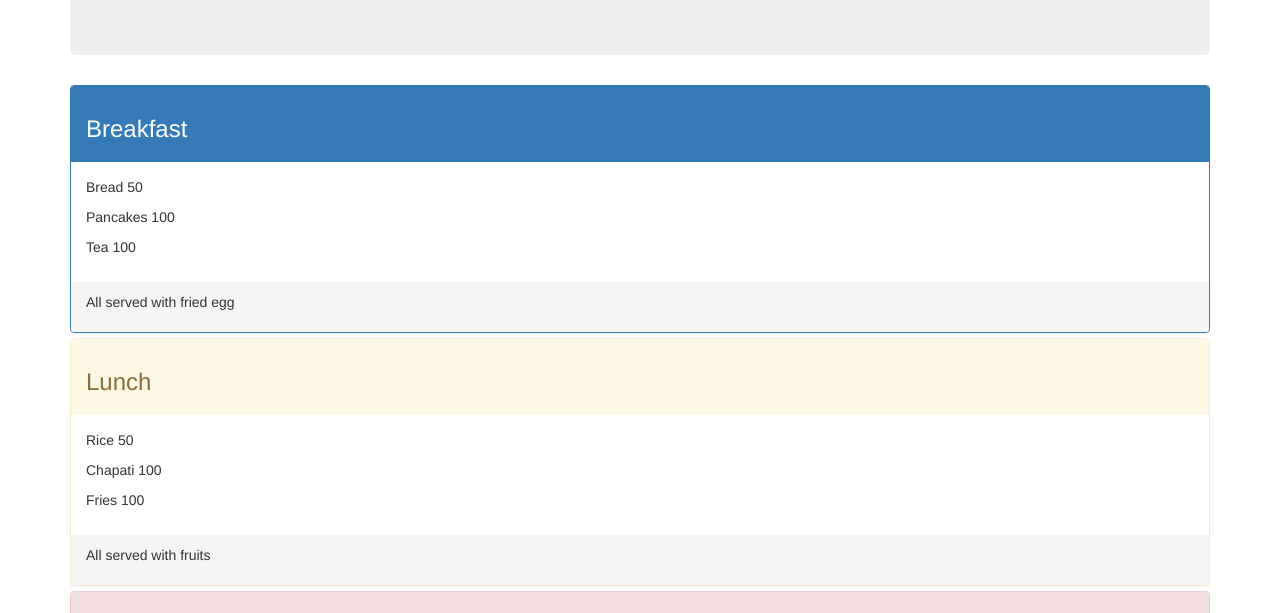
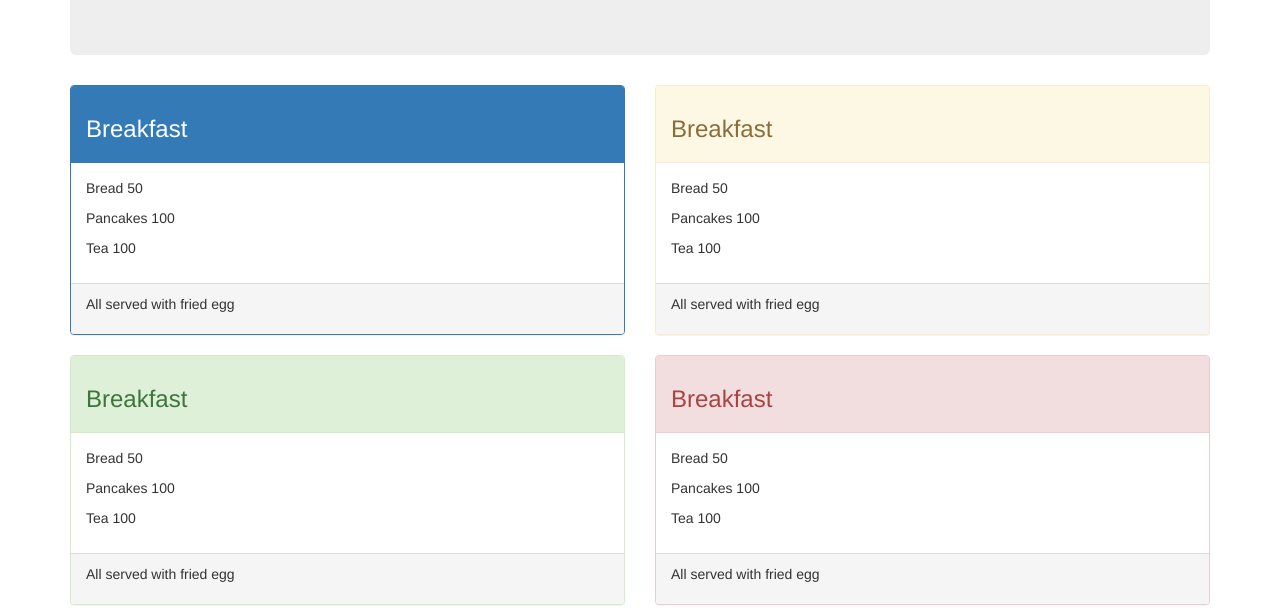
Before and after one commit to redin22/cafe, a plain HTML site: page index.html in a window 1280 px wide. Shown: the part 187-800 px from the top of the page. Drawn offline with Linux system fonts and the light colour scheme.

Commit message:
add 2 columns

```diff
--- a/index.html
+++ b/index.html
@@ -13,7 +13,8 @@
       <h1>Moringa Cafe</h1>
       <h3>Where your appetite is satisfied!</h3>
     </div>
-    <div class="panel-group">
+    <div class="row">
+      <div class="col-md-6">
     <div class="panel panel-primary">
       <div class="panel-heading">
         <h3>Breakfast</h3>
@@ -27,46 +28,56 @@
         <p>All served with fried egg</p>
       </div>
       </div>
+    </div>
 
+    <div class="col-md-6">
   <div class="panel panel-warning">
     <div class="panel-heading">
-        <h3>Lunch</h3>
+      <h3>Breakfast</h3>
     </div>
     <div class="panel-body">
-        <p>Rice 50</p>
-        <p>Chapati 100</p>
-        <p>Fries 100</p>
+      <p>Bread 50</p>
+      <p>Pancakes 100</p>
+      <p>Tea 100</p>
     </div>
     <div class="panel-footer">
-        <p>All served with fruits</p>
+      <p>All served with fried egg</p>
+    </div>
+    </div>
   </div>
 </div>
 
-    <div class="panel panel-danger">
+<div class="row">
+  <div class="col-md-6">
+<div class="panel panel-success">
   <div class="panel-heading">
-        <h3>Dinner</h3>
+    <h3>Breakfast</h3>
   </div>
   <div class="panel-body">
-        <p>Rice 50</p>
-        <p>Chapati 100</p>
-        <p>Fries 100</p>
+    <p>Bread 50</p>
+    <p>Pancakes 100</p>
+    <p>Tea 100</p>
   </div>
   <div class="panel-footer">
-        <p>All served with fruits</p>
+    <p>All served with fried egg</p>
+  </div>
   </div>
 </div>
 
-    <div class="panel panel-success">
+<div class="col-md-6">
+<div class="panel panel-danger">
 <div class="panel-heading">
-        <h3>Drinks</h3>
+  <h3>Breakfast</h3>
 </div>
 <div class="panel-body">
-        <p>Cappucino 50</p>
-        <p>Latte 100</p>
-        <p>Hot Choco 100</p>
+  <p>Bread 50</p>
+  <p>Pancakes 100</p>
+  <p>Tea 100</p>
 </div>
 <div class="panel-footer">
-        <p>All served with cake</p>
+  <p>All served with fried egg</p>
+</div>
+</div>
 </div>
 </div>
 
```
Lines whose indentation alone changed are shown as unchanged.
